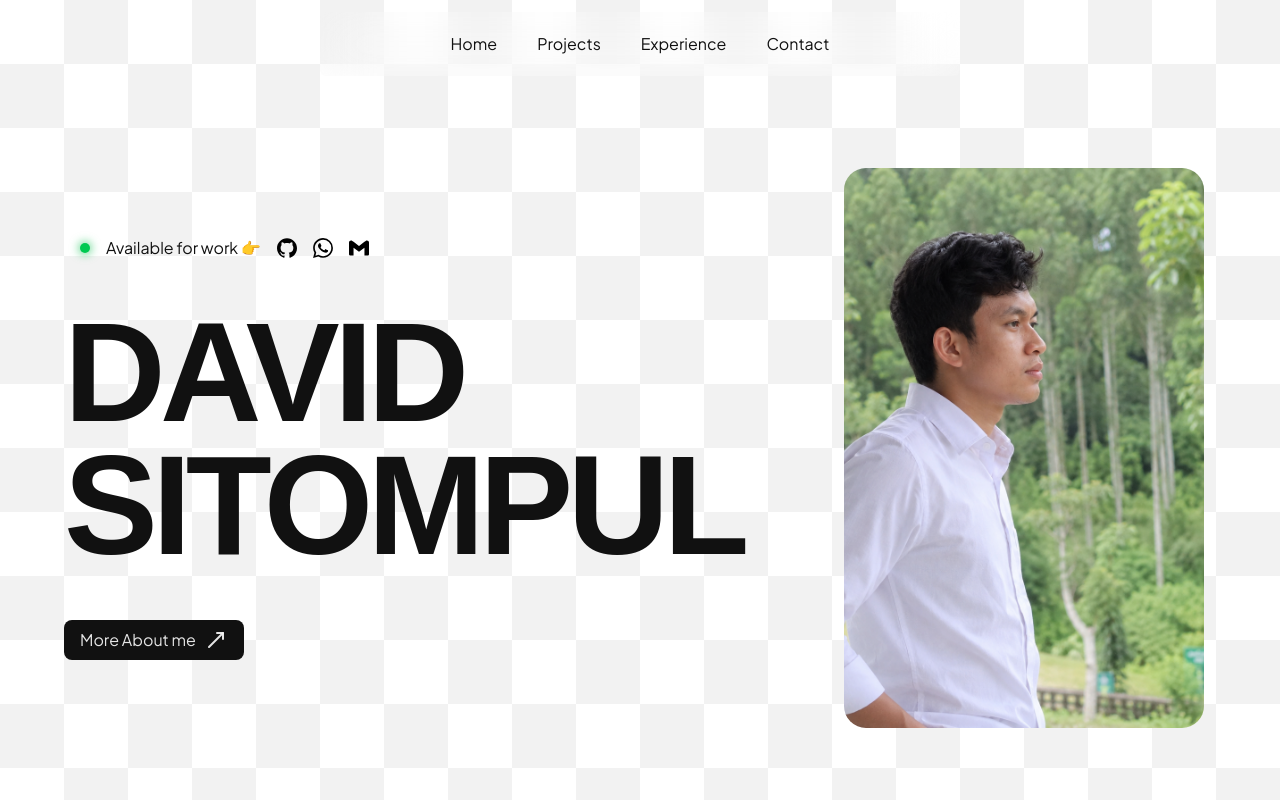
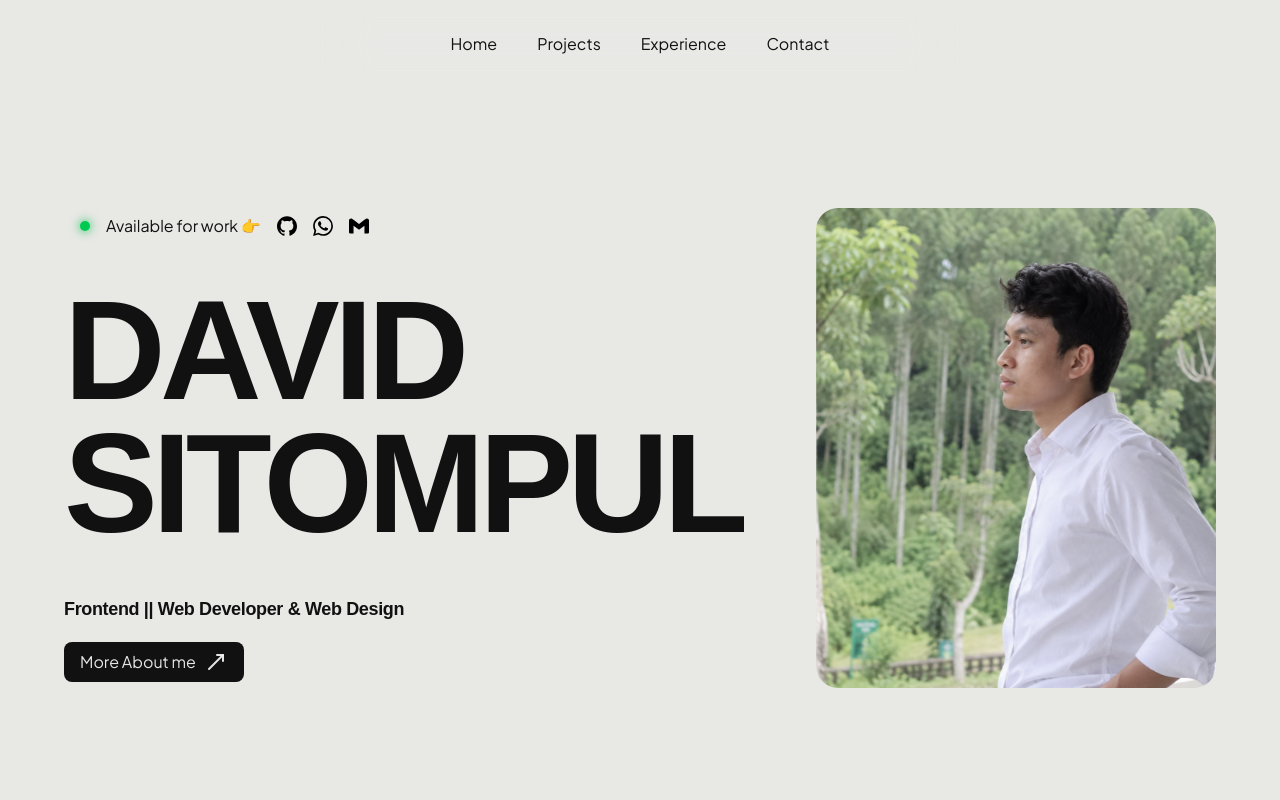
Before and after one commit to H2Vid/david-porfolio, a Next.js app: page / in a window 1280 px wide. Shown: the top 800 px of the page. Built offline with nearby package versions, Linux system fonts and the light colour scheme.

Commit message:
feat: complete hero section styling and animations

```diff
--- a/src/app/components/sections/Herosection.jsx
+++ b/src/app/components/sections/Herosection.jsx
@@ -2,32 +2,65 @@
 import { CometCard } from "@/app/components/ui/comet-card";
 import { EncryptedText } from "../ui/encrypted-text";
 import { MoveUpRight } from "lucide-react";
+import Link from "next/link";
+import { useLayoutEffect, useRef, useState } from "react";
+import gsap from "gsap";
 
-import Link from "next/link";
-import { useState } from "react";
+import { ScrollTrigger } from "gsap/ScrollTrigger";
+
+gsap.registerPlugin(ScrollTrigger);
+
 import { Terminal } from "../ui/terminal";
 
 const contactLinks = [
   {
     name: "GitHub",
-    href: "https://github.com/username",
+    href: "https://github.com/H2Vid",
     icon: "/icons/github.svg",
   },
 
   {
     name: "WhatsApp",
-    href: "https://wa.me/628xxxxxxxxxx",
+    href: "https://wa.me/6289678391472",
     icon: "/icons/whatsapp.svg",
   },
   {
     name: "Email",
-    href: "mailto:your@email.com",
+    href: "mailto:dstmpl17@gmail.com",
     icon: "/icons/gmail.svg",
   },
 ];
 
 export default function Herosection() {
   const [isOpen, setIsOpen] = useState(false);
+  const heroTextRef = useRef(null);
+
+  useLayoutEffect(() => {
+    const ctx = gsap.context(() => {
+      const tl = gsap.timeline({
+        scrollTrigger: {
+          trigger: heroTextRef.current,
+          start: "top 80%",
+          end: "bottom 20%",
+          toggleActions: "restart none restart none",
+        },
+      });
+
+      tl.from(".hero-david", {
+        x: -300,
+        opacity: 0,
+        duration: 1,
+        ease: "power3.out",
+      }).from(".hero-frontend", {
+        x: 300,
+        opacity: 0,
+        duration: 1.25,
+        ease: "power3.out",
+      });
+    }, heroTextRef);
+
+    return () => ctx.revert();
+  }, []);
 
   return (
     <section
@@ -62,15 +95,26 @@ export default function Herosection() {
             </div>
           </div>
 
-          <div className="flex h-40 flex-col justify-center space-y-5 md:h-80">
-            <h1 className="text-center font-clash text-[clamp(4rem,11vw,10rem)] leading-[0.8] font-bold tracking-[-0.04em] whitespace-nowrap sm:text-left">
-              <EncryptedText text="DAVID" revealDelayMs={50} />
-            </h1>
+          <div
+            ref={heroTextRef}
+            className="flex h-40 flex-col justify-center space-y-5 overflow-hidden md:h-80"
+          >
+            <h2 className="hero-david text-center font-clash text-[clamp(4rem,11vw,10rem)] leading-[0.8] font-bold tracking-[-0.04em] whitespace-nowrap sm:text-left">
+              DAVID
+            </h2>
 
-            <h1 className="text-center font-clash text-[clamp(4rem,11vw,10rem)] leading-[0.8] font-bold tracking-[-0.04em] whitespace-nowrap sm:text-left">
-              <EncryptedText text="SITOMPUL" revealDelayMs={50} />
-            </h1>
+            <h2 className="hero-frontend text-center font-clash text-[clamp(4rem,11vw,10rem)] leading-[0.8] font-bold tracking-[-0.04em] whitespace-nowrap sm:text-left">
+              SITOMPUL
+            </h2>
           </div>
+
+          <h4 className="h-6 max-w-full text-center font-clash text-[clamp(0.75rem,3.5vw,1.125rem)] leading-tight font-semibold tracking-[-0.02em] md:text-left">
+            <EncryptedText
+              text="Frontend || Web Developer & Web Design"
+              revealDelayMs={10}
+            />
+          </h4>
+
           <div>
             <button
               onClick={() => setIsOpen(true)}
@@ -81,13 +125,13 @@ export default function Herosection() {
           </div>
         </div>
 
-        <div className="flex h-full w-full items-center justify-center md:w-[50%]">
-          <CometCard rotateDepth={15} translateDepth={10}>
-            <div className="overflow-hidden rounded-3xl md:h-140 md:w-90">
+        <div className="flex w-full items-center justify-end md:w-[70%]">
+          <CometCard rotateDepth={10} translateDepth={5}>
+            <div className="overflow-hidden rounded-3xl md:h-120 md:w-100">
               <img
                 src="/profile.png"
                 alt="Project"
-                className="h-full w-full object-cover"
+                className="h-full w-full rotate-y-180 object-cover hover:grayscale-0 md:grayscale-25"
               />
             </div>
           </CometCard>
--- a/src/app/globals.css
+++ b/src/app/globals.css
@@ -1,40 +1,110 @@
 @import "tailwindcss";
-@theme {
-  --font-clash: "Clash Display", sans-serif;
-}
 @import "tw-animate-css";
 @import "shadcn/tailwind.css";
 
 @source "../src";
 
+/* =========================================================
+   Theme
+   ========================================================= */
+
+@theme {
+  --font-clash: "Clash Display", sans-serif;
+
+  --font-heading: var(--font-sans);
+  --font-sans: var(--font-sans);
+
+  --color-background: var(--background);
+  --color-foreground: var(--foreground);
+
+  --color-card: var(--card);
+  --color-card-foreground: var(--card-foreground);
+
+  --color-popover: var(--popover);
+  --color-popover-foreground: var(--popover-foreground);
+
+  --color-primary: var(--primary);
+  --color-primary-foreground: var(--primary-foreground);
+
+  --color-secondary: var(--secondary);
+  --color-secondary-foreground: var(--secondary-foreground);
+
+  --color-muted: var(--muted);
+  --color-muted-foreground: var(--muted-foreground);
+
+  --color-accent: var(--accent);
+  --color-accent-foreground: var(--accent-foreground);
+
+  --color-destructive: var(--destructive);
+
+  --color-border: var(--border);
+  --color-input: var(--input);
+  --color-ring: var(--ring);
+
+  --color-chart-1: var(--chart-1);
+  --color-chart-2: var(--chart-2);
+  --color-chart-3: var(--chart-3);
+  --color-chart-4: var(--chart-4);
+  --color-chart-5: var(--chart-5);
+
+  --color-sidebar: var(--sidebar);
+  --color-sidebar-foreground: var(--sidebar-foreground);
+  --color-sidebar-primary: var(--sidebar-primary);
+  --color-sidebar-primary-foreground: var(--sidebar-primary-foreground);
+  --color-sidebar-accent: var(--sidebar-accent);
+  --color-sidebar-accent-foreground: var(--sidebar-accent-foreground);
+  --color-sidebar-border: var(--sidebar-border);
+  --color-sidebar-ring: var(--sidebar-ring);
+
+  --radius-sm: calc(var(--radius) * 0.6);
+  --radius-md: calc(var(--radius) * 0.8);
+  --radius-lg: var(--radius);
+  --radius-xl: calc(var(--radius) * 1.4);
+  --radius-2xl: calc(var(--radius) * 1.8);
+  --radius-3xl: calc(var(--radius) * 2.2);
+  --radius-4xl: calc(var(--radius) * 2.6);
+}
+
+/* =========================================================
+   Light Theme
+   ========================================================= */
+
 :root {
-  /* Warna kotak catur */
-  --chess-light: #ffffff;
-  --chess-dark: #f2f2f2;
-  --background: oklch(1 0 0);
+  --background: #e8e8e5;
   --foreground: oklch(0.145 0 0);
+
   --card: oklch(1 0 0);
   --card-foreground: oklch(0.145 0 0);
+
   --popover: oklch(1 0 0);
   --popover-foreground: oklch(0.145 0 0);
+
   --primary: oklch(0.205 0 0);
   --primary-foreground: oklch(0.985 0 0);
+
   --secondary: oklch(0.97 0 0);
   --secondary-foreground: oklch(0.205 0 0);
+
   --muted: oklch(0.97 0 0);
   --muted-foreground: oklch(0.556 0 0);
+
   --accent: oklch(0.97 0 0);
   --accent-foreground: oklch(0.205 0 0);
+
   --destructive: oklch(0.577 0.245 27.325);
+
   --border: oklch(0.922 0 0);
   --input: oklch(0.922 0 0);
   --ring: oklch(0.708 0 0);
+
   --chart-1: oklch(0.87 0 0);
   --chart-2: oklch(0.556 0 0);
   --chart-3: oklch(0.439 0 0);
   --chart-4: oklch(0.371 0 0);
   --chart-5: oklch(0.269 0 0);
+
   --radius: 0.625rem;
+
   --sidebar: oklch(0.985 0 0);
   --sidebar-foreground: oklch(0.145 0 0);
   --sidebar-primary: oklch(0.205 0 0);
@@ -45,130 +115,79 @@
   --sidebar-ring: oklch(0.708 0 0);
 }
 
+/* =========================================================
+   Dark Theme
+   Automatically follows system preference
+   ========================================================= */
+
 @media (prefers-color-scheme: dark) {
   :root {
-    /* Warna kotak catur dark mode */
-    --chess-light: #0a0a0a;
-    --chess-dark: #171717;
+    --background: #1e1e1e;
+    --foreground: oklch(0.985 0 0);
+
+    --card: oklch(0.205 0 0);
+    --card-foreground: oklch(0.985 0 0);
+
+    --popover: oklch(0.205 0 0);
+    --popover-foreground: oklch(0.985 0 0);
+
+    --primary: oklch(0.922 0 0);
+    --primary-foreground: oklch(0.205 0 0);
+
+    --secondary: oklch(0.269 0 0);
+    --secondary-foreground: oklch(0.985 0 0);
+
+    --muted: oklch(0.269 0 0);
+    --muted-foreground: oklch(0.708 0 0);
+
+    --accent: oklch(0.269 0 0);
+    --accent-foreground: oklch(0.985 0 0);
+
+    --destructive: oklch(0.704 0.191 22.216);
+
+    --border: oklch(1 0 0 / 10%);
+    --input: oklch(1 0 0 / 15%);
+    --ring: oklch(0.556 0 0);
+
+    --chart-1: oklch(0.87 0 0);
+    --chart-2: oklch(0.556 0 0);
+    --chart-3: oklch(0.439 0 0);
+    --chart-4: oklch(0.371 0 0);
+    --chart-5: oklch(0.269 0 0);
+
+    --sidebar: oklch(0.205 0 0);
+    --sidebar-foreground: oklch(0.985 0 0);
+    --sidebar-primary: oklch(0.488 0.243 264.376);
+    --sidebar-primary-foreground: oklch(0.985 0 0);
+    --sidebar-accent: oklch(0.269 0 0);
+    --sidebar-accent-foreground: oklch(0.985 0 0);
+    --sidebar-border: oklch(1 0 0 / 10%);
+    --sidebar-ring: oklch(0.556 0 0);
   }
 }
 
-body {
-  background-color: var(--background);
-  /* Pola catur */
-  background-image: conic-gradient(
-    var(--chess-dark) 25%,
-    var(--chess-light) 0 50%,
-    var(--chess-dark) 0 75%,
-    var(--chess-light) 0
-  );
-
-  background-size: 128px 128px;
-
-  -webkit-font-smoothing: antialiased;
-  -moz-osx-font-smoothing: grayscale;
-}
-
-a {
-  color: inherit;
-  text-decoration: none;
-}
-
-@media (prefers-color-scheme: dark) {
-  html {
-    color-scheme: dark;
-  }
-}
-
-@theme inline {
-  --font-heading: var(--font-sans);
-  --font-sans: var(--font-sans);
-  --color-sidebar-ring: var(--sidebar-ring);
-  --color-sidebar-border: var(--sidebar-border);
-  --color-sidebar-accent-foreground: var(--sidebar-accent-foreground);
-  --color-sidebar-accent: var(--sidebar-accent);
-  --color-sidebar-primary-foreground: var(--sidebar-primary-foreground);
-  --color-sidebar-primary: var(--sidebar-primary);
-  --color-sidebar-foreground: var(--sidebar-foreground);
-  --color-sidebar: var(--sidebar);
-  --color-chart-5: var(--chart-5);
-  --color-chart-4: var(--chart-4);
-  --color-chart-3: var(--chart-3);
-  --color-chart-2: var(--chart-2);
-  --color-chart-1: var(--chart-1);
-  --color-ring: var(--ring);
-  --color-input: var(--input);
-  --color-border: var(--border);
-  --color-destructive: var(--destructive);
-  --color-accent-foreground: var(--accent-foreground);
-  --color-accent: var(--accent);
-  --color-muted-foreground: var(--muted-foreground);
-  --color-muted: var(--muted);
-  --color-secondary-foreground: var(--secondary-foreground);
-  --color-secondary: var(--secondary);
-  --color-primary-foreground: var(--primary-foreground);
-  --color-primary: var(--primary);
-  --color-popover-foreground: var(--popover-foreground);
-  --color-popover: var(--popover);
-  --color-card-foreground: var(--card-foreground);
-  --color-card: var(--card);
-  --color-foreground: var(--foreground);
-  --color-background: var(--background);
-  --radius-sm: calc(var(--radius) * 0.6);
-  --radius-md: calc(var(--radius) * 0.8);
-  --radius-lg: var(--radius);
-  --radius-xl: calc(var(--radius) * 1.4);
-  --radius-2xl: calc(var(--radius) * 1.8);
-  --radius-3xl: calc(var(--radius) * 2.2);
-  --radius-4xl: calc(var(--radius) * 2.6);
-}
-
-.dark {
-  --background: oklch(0.145 0 0);
-  --foreground: oklch(0.985 0 0);
-  --card: oklch(0.205 0 0);
-  --card-foreground: oklch(0.985 0 0);
-  --popover: oklch(0.205 0 0);
-  --popover-foreground: oklch(0.985 0 0);
-  --primary: oklch(0.922 0 0);
-  --primary-foreground: oklch(0.205 0 0);
-  --secondary: oklch(0.269 0 0);
-  --secondary-foreground: oklch(0.985 0 0);
-  --muted: oklch(0.269 0 0);
-  --muted-foreground: oklch(0.708 0 0);
-  --accent: oklch(0.269 0 0);
-  --accent-foreground: oklch(0.985 0 0);
-  --destructive: oklch(0.704 0.191 22.216);
-  --border: oklch(1 0 0 / 10%);
-  --input: oklch(1 0 0 / 15%);
-  --ring: oklch(0.556 0 0);
-  --chart-1: oklch(0.87 0 0);
-  --chart-2: oklch(0.556 0 0);
-  --chart-3: oklch(0.439 0 0);
-  --chart-4: oklch(0.371 0 0);
-  --chart-5: oklch(0.269 0 0);
-  --sidebar: oklch(0.205 0 0);
-  --sidebar-foreground: oklch(0.985 0 0);
-  --sidebar-primary: oklch(0.488 0.243 264.376);
-  --sidebar-primary-foreground: oklch(0.985 0 0);
-  --sidebar-accent: oklch(0.269 0 0);
-  --sidebar-accent-foreground: oklch(0.985 0 0);
-  --sidebar-border: oklch(1 0 0 / 10%);
-  --sidebar-ring: oklch(0.556 0 0);
-}
+/* =========================================================
+   Base
+   ========================================================= */
 
 @layer base {
   * {
     @apply border-border outline-ring/50;
   }
-  body {
-    @apply bg-background text-foreground;
-  }
+
   html {
     @apply font-sans;
   }
+
+  body {
+    @apply bg-background text-foreground;
+
+    -webkit-font-smoothing: antialiased;
+    -moz-osx-font-smoothing: grayscale;
+  }
+
+  a {
+    color: inherit;
+    text-decoration: none;
+  }
 }
-/*
-* {
-  outline: 1px solid red;
-} */
--- a/src/app/layout.js
+++ b/src/app/layout.js
@@ -2,6 +2,7 @@ import { Plus_Jakarta_Sans } from "next/font/google";
 import "./globals.css";
 import Navbar from "./components/layout/Navbar";
 import CustomCursor from "./components/CustomCursor";
+
 const plusJakartaSans = Plus_Jakarta_Sans({
   weight: "400",
   subsets: ["latin"],
@@ -17,7 +18,6 @@ export default function RootLayout({ children }) {
     <html lang="en" className={`${plusJakartaSans.className} scroll-smooth`}>
       <body className="cursor-none">
         <CustomCursor />
-
         <Navbar />
         {children}
       </body>
```
